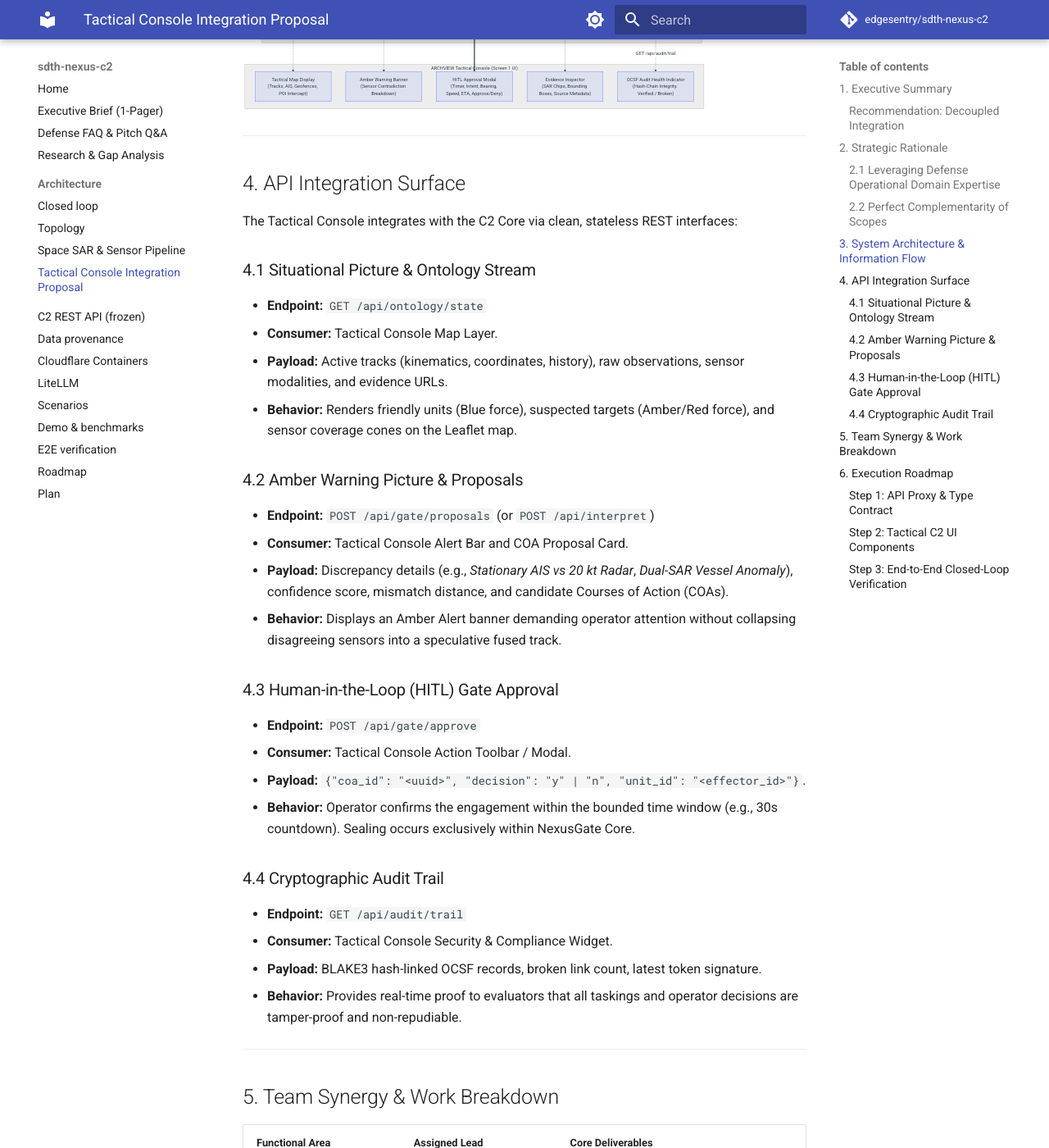
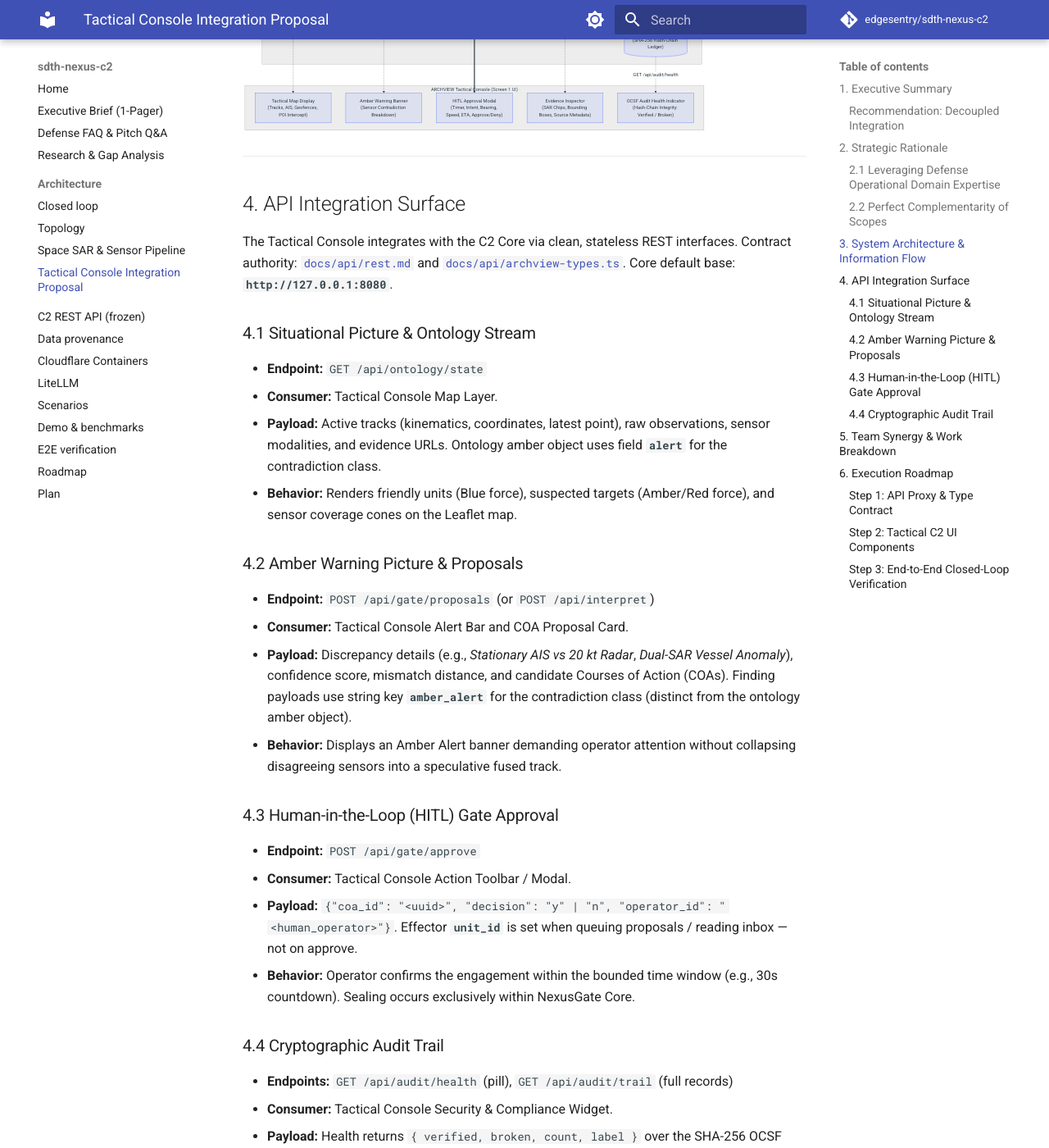
Before and after one commit to edgesentry/sdth-nexus-c2, an MkDocs documentation site: the page built from docs/archview-integration-proposal.md, in a window 1280 px wide and 1400 px high, scrolled down 2665 px. Shown: the whole window at 82% size. Built offline with MkDocs 1.6.1 and Material for MkDocs 9.7.7, drawn with Linux system fonts in a browser that asks for light colours; comment, search, counter and statistics services are not loaded; some of the changed text lies outside the part shown.

Commit message:
feat(c2): ARCHVIEW CORS + audit health contract (#93, #94) (#101)
* docs: add proposal for ARCHVIEW tactical console and NexusGate C2 integration

* feat(c2): CORS for ARCHVIEW + GET /api/audit/health (#93, #94)

Expose hash-chain health as frozen REST and expand default CORS for
ARCHVIEW Vite (:3001) and generic Vite (:5173). Publish archview-types.ts
and sync proposal/rest docs so Screen-1 can bind without wrong ports or
operator_id/unit_id confusion.

Co-authored-by: Cursor <cursoragent@cursor.com>

---------

Co-authored-by: Cursor <cursoragent@cursor.com>

````diff
--- a/docs/archview-integration-proposal.md
+++ b/docs/archview-integration-proposal.md
@@ -16,7 +16,7 @@ This proposal evaluates whether to combine the codebases into a single monolithi
 **We recommend a decoupled integration model.** Rather than rewriting or folding all logic into a single repository, the project achieves maximum velocity and domain credibility by establishing a clear separation of concerns:
 
 * **Tactical Console (Front-End Lead / Defense Operations):** Focuses exclusively on the operator cockpit, military-grade map symbology, situational awareness presentation, and Rules of Engagement (ROE) workflow.
-* **C2 Core Engine (AI Platform / Systems Lead):** Serves as the sovereign, high-throughput verification backend executing sensor graph management, probabilistic contradiction detection, deterministic safety interlocks (<50 ms), cryptographic token sealing (Ed25519/BLAKE3), and field actuator communication.
+* **C2 Core Engine (AI Platform / Systems Lead):** Serves as the sovereign, high-throughput verification backend executing sensor graph management, probabilistic contradiction detection, deterministic safety interlocks (<50 ms), cryptographic token sealing (**SHA-256** DecisionToken / OCSF hash chain for this epic; Ed25519 is out of scope), and field actuator communication.
 
 ---
 
@@ -37,7 +37,7 @@ The stated design boundaries of both repositories demonstrate zero overlap and c
 | :--- | :--- | :--- |
 | **Primary Scope** | Evidence review, dark-themed BattlePlan map interface, manual review tracking. | Deterministic C2 governance bridging the Picture-to-Tasking handoff gap. |
 | **Documented Boundaries** | Explicitly excludes: military tasking, effector control, tactical fusion, strike impact, tamper-proof logging, guaranteed latency. | Directly implements: candidate COA generation, sub-50ms deterministic interlocks, sealed `DecisionToken`, OCSF audit chain, effector Ack loops. |
-| **Tech Stack** | Modern React, TypeScript, Leaflet, Lucide icons, Vite. | High-performance Python, FastAPI, Pydantic, Ed25519 / BLAKE3, DuckDB. |
+| **Tech Stack** | Modern React, TypeScript, Leaflet, Lucide icons, Vite (`127.0.0.1:3001`). | High-performance Python, FastAPI, Pydantic, SHA-256 OCSF chain, DuckDB. |
 | **Role in Pitch** | **Screen 1: Command Cockpit** (Visual centerpiece for VIP evaluators). | **C2 Governance Backbone** (The non-bypassable policy and audit spine). |
 
 ---
@@ -61,8 +61,8 @@ flowchart TB
         COA["Candidate COA Generator<br/>(e.g., APPROACH_PATROL)"]
         GATE["Deterministic Interlock Gate<br/>(Geofence, Kinematics, Speed &lt;50ms)"]
         HITL["Latency-Bounded Gate<br/>(30-Second Bounded Operator Window)"]
-        TOKEN["Sealed DecisionToken<br/>(Ed25519 Signed + Nonce)"]
-        OCSF[("OCSF Tamper-Proof Audit Journal<br/>(BLAKE3 Hash-Chain Ledger)")]
+        TOKEN["Sealed DecisionToken<br/>(SHA-256 digest)"]
+        OCSF[("OCSF Tamper-Proof Audit Journal<br/>(SHA-256 Hash-Chain Ledger)")]
     end
 
     subgraph ARCHVIEW_UI["ARCHVIEW Tactical Console (Screen 1 UI)"]
@@ -91,7 +91,7 @@ flowchart TB
     AMBER -.->|Finding Payload| ALERT
     HITL <==>|POST /api/gate/approve| REVIEW
     SEG -.->|Fixture / Chip URI| CHIPS
-    OCSF -.->|GET /api/audit/trail| AUDIT_PILL
+    OCSF -.->|GET /api/audit/health| AUDIT_PILL
 
     %% Backend to Field
     HITL -->|Operator Approved| TOKEN
@@ -104,31 +104,31 @@ flowchart TB
 
 ## 4. API Integration Surface
 
-The Tactical Console integrates with the C2 Core via clean, stateless REST interfaces:
+The Tactical Console integrates with the C2 Core via clean, stateless REST interfaces. Contract authority: [`docs/api/rest.md`](api/rest.md) and [`docs/api/archview-types.ts`](api/archview-types.ts). Core default base: **`http://127.0.0.1:8080`**.
 
 ### 4.1 Situational Picture & Ontology Stream
 * **Endpoint:** `GET /api/ontology/state`
 * **Consumer:** Tactical Console Map Layer.
-* **Payload:** Active tracks (kinematics, coordinates, history), raw observations, sensor modalities, and evidence URLs.
+* **Payload:** Active tracks (kinematics, coordinates, latest point), raw observations, sensor modalities, and evidence URLs. Ontology amber object uses field **`alert`** for the contradiction class.
 * **Behavior:** Renders friendly units (Blue force), suspected targets (Amber/Red force), and sensor coverage cones on the Leaflet map.
 
 ### 4.2 Amber Warning Picture & Proposals
 * **Endpoint:** `POST /api/gate/proposals` (or `POST /api/interpret`)
 * **Consumer:** Tactical Console Alert Bar and COA Proposal Card.
-* **Payload:** Discrepancy details (e.g., *Stationary AIS vs 20 kt Radar*, *Dual-SAR Vessel Anomaly*), confidence score, mismatch distance, and candidate Courses of Action (COAs).
+* **Payload:** Discrepancy details (e.g., *Stationary AIS vs 20 kt Radar*, *Dual-SAR Vessel Anomaly*), confidence score, mismatch distance, and candidate Courses of Action (COAs). Finding payloads use string key **`amber_alert`** for the contradiction class (distinct from the ontology amber object).
 * **Behavior:** Displays an Amber Alert banner demanding operator attention without collapsing disagreeing sensors into a speculative fused track.
 
 ### 4.3 Human-in-the-Loop (HITL) Gate Approval
 * **Endpoint:** `POST /api/gate/approve`
 * **Consumer:** Tactical Console Action Toolbar / Modal.
-* **Payload:** `{"coa_id": "<uuid>", "decision": "y" | "n", "unit_id": "<effector_id>"}`.
+* **Payload:** `{"coa_id": "<uuid>", "decision": "y" | "n", "operator_id": "<human_operator>"}`. Effector **`unit_id`** is set when queuing proposals / reading inbox — not on approve.
 * **Behavior:** Operator confirms the engagement within the bounded time window (e.g., 30s countdown). Sealing occurs exclusively within NexusGate Core.
 
 ### 4.4 Cryptographic Audit Trail
-* **Endpoint:** `GET /api/audit/trail`
+* **Endpoints:** `GET /api/audit/health` (pill), `GET /api/audit/trail` (full records)
 * **Consumer:** Tactical Console Security & Compliance Widget.
-* **Payload:** BLAKE3 hash-linked OCSF records, broken link count, latest token signature.
-* **Behavior:** Provides real-time proof to evaluators that all taskings and operator decisions are tamper-proof and non-repudiable.
+* **Payload:** Health returns `{ verified, broken, count, label }` over the SHA-256 OCSF hash chain. Trail returns full linked records when the operator drills in.
+* **Behavior:** Provides real-time proof to evaluators that all taskings and operator decisions are tamper-evident and non-repudiable.
 
 ---
 
@@ -137,7 +137,7 @@ The Tactical Console integrates with the C2 Core via clean, stateless REST inter
 | Functional Area | Assigned Lead | Core Deliverables |
 | :--- | :--- | :--- |
 | **Tactical Console & Operator UX** | **Defense Operations & Comms Lead** | • ARCHVIEW React front-end refinement.<br>• Tactical symbology (MIL-STD/APP-6 style).<br>• Operational scenario design and ROE validation.<br>• HITL countdown and approval UX. |
-| **C2 Engine & Platform Core** | **AI Platform Architect** | • FastAPI backend optimization and CORS configuration.<br>• `SpatialEntityGraph` and contradiction heuristics.<br>• Deterministic safety interlocks (<50 ms) & token sealing.<br>• OCSF tamper-proof audit chain with BLAKE3/Ed25519.<br>• Effector inbox/ack distribution API. |
+| **C2 Engine & Platform Core** | **AI Platform Architect** | • FastAPI backend optimization and CORS configuration.<br>• `SpatialEntityGraph` and contradiction heuristics.<br>• Deterministic safety interlocks (<50 ms) & SHA-256 token sealing.<br>• OCSF tamper-evident audit chain (`GET /api/audit/health`).<br>• Effector inbox/ack distribution API. |
 | **Geospatial & Sensor Fusion** | **Geospatial Analytics Lead** | • Singapore Strait traffic separation scheme (TSS) corridors.<br>• Coordinate frame harmonization (WGS84, SVY21).<br>• Sensor FOV geometry and clock-drift correction. |
 | **AI Inference & Object Detection** | **AI / Object Detection Lead** | • Dark vessel / UAV YOLO detection pipeline.<br>• Confidence scoring and Observation normalization. |
 | **Embedded Edge & Physical Effector** | **Embedded Hardware Lead** | • Screen 2: Raspberry Pi 5 node and physical actuator.<br>• Effector polling (`/api/recipient/inbox`) and execution Ack. |
@@ -153,13 +153,14 @@ flowchart LR
 ```
 
 ### Step 1: API Proxy & Type Contract
-* Configure the Tactical Console Vite development server to proxy `/api` requests directly to the C2 Core FastAPI server (port 8000).
-* Ensure schema compatibility between NexusGate's `Finding` / `SpatialEntityGraph` models and the TypeScript types in the console.
+* Configure the Tactical Console Vite development server (`127.0.0.1:3001`) to reach C2 Core FastAPI (**port 8080**). ARCHVIEW already proxies `/api` → its evidence BFF (`:3102`); use path splits or a `/c2` prefix so Core routes do not collide (#95).
+* Consume NexusGate [`docs/api/archview-types.ts`](api/archview-types.ts) for `Finding` / ontology / approve / audit health types (`operator_id`, `alert` vs `amber_alert`).
 
 ### Step 2: Tactical C2 UI Components
 * Implement the **Amber Warning Banner** in the console when a sensor discrepancy is detected.
 * Implement the **HITL Decision Card** featuring a visual countdown timer, lead intercept coordinates (Lat, Lon, Bearing, Speed, ETA), and Approve/Deny actions.
 * Connect the **Evidence Inspector** to preview dual-SAR imagery chips and optical bounding boxes served from the backend.
+* Wire the **Audit health pill** to `GET /api/audit/health`.
 
 ### Step 3: End-to-End Closed-Loop Verification
 * Run Hero Scenario S3 (Singapore Strait Shipping Lane Anomaly):
````
Also changed, not shown: docs/api/archview-types.ts (added, +204 -0 lines), docs/api/rest.md (+42 -2 lines), 5 other files.
